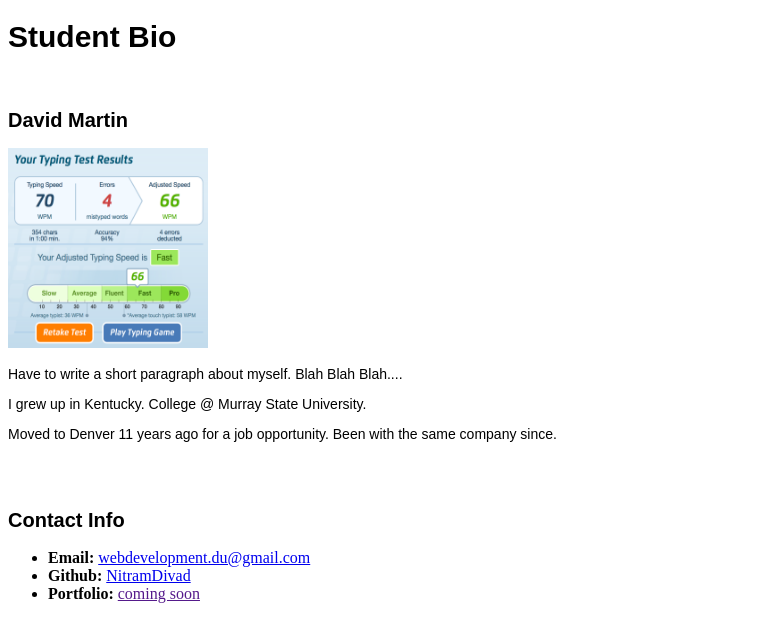
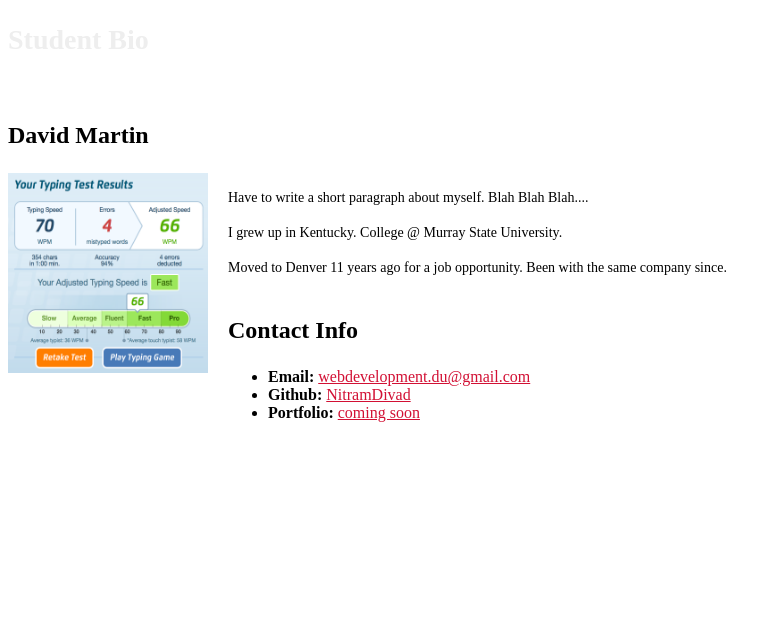
Before and after one commit to NitramDivad/InClass_May9, a plain HTML site: page index.html in a window 1280 px wide. Shown: the whole page, without its empty margins (0-781 px from the left). Drawn offline with Linux system fonts and the light colour scheme.

Commit message:
updated html and css

```diff
--- a/index.html
+++ b/index.html
@@ -7,22 +7,30 @@
     <link rel="stylesheet" href="style.css">
     <title>Student Bio</title>
 </head>
-<body>
+<body class="myclass">
+    <div class="container"></div>
         <h1>Student Bio</h1>
         <br>
         <h2>David Martin</h2>
-    <img class="my_image" src="NormalTyping.png" alt="my typing inmage">
 
+        <img id="bio-image" src="NormalTyping.png" alt="my typing inmage">
+
+        <section id="main-bio">
             <p>Have to write a short paragraph about myself.  Blah Blah Blah....</p>
             <p>I grew up in Kentucky.  College @ Murray State University.</p>
             <p>Moved to Denver 11 years ago for a job opportunity.  Been with the same company since.</p>
+        </section>
 
         <br><br>
+
+        <section id="contact-info">
             <h2>Contact Info</h2>
             <ul>
-        <li><b>Email:</b>  <a href="mailto: webdevelopment.du@gmail.com">webdevelopment.du@gmail.com</a></li>
-        <li><b>Github:</b>  <a href="http;//wwww.github.com">NitramDivad</a></li>
-        <li><b>Portfolio:</b>  <a href="">coming soon</a></li>
+                <li><b>Email:</b>  <a class="linkcolor" href="mailto: webdevelopment.du@gmail.com">webdevelopment.du@gmail.com</a></li>
+                <li><b>Github:</b>  <a class="linkcolor" href="http;//wwww.github.com">NitramDivad</a></li>
+                <li><b>Portfolio:</b>  <a class="linkcolor" href="">coming soon</a></li>
             </ul>
+        </section>
+    </div>
 </body>
 </html>
--- a/style.css
+++ b/style.css
@@ -1,19 +1,51 @@
-.my_image {
+#bio-image {
     height: 200px;
     width: 200px;
+    float: left;
+    margin-right: 20px;
+}
+
+#main-bio {
+    float: left;
+    width: 70%;
+}
+
+#contact-info {
+    float: left;
+    width: 30%;
+}
+
+.container {
+    margin: 0 auto;
+}
+
+.linkcolor {
+    color: #d21034;
+}
+
+.mybody {
+    font-family: Georgia, 'Times New Roman', Times, serif;
+    background-color: #efeee7;
+    color: #333333;
+    margin: 0;
+    padding: 0;
 }
 
 h1 {
-    font-family: Arial, Helvetica, sans-serif;
-    font-size: 30px;
+    /* font-family: Arial, Helvetica, sans-serif; */
+    font-size: 28px;
+    line-height: 42px;
+    color: #eee;
 }
 
 h2 {
-    font-family: Arial, Helvetica, sans-serif;
-    font-size: 20px;
+    /* font-family: Arial, Helvetica, sans-serif; */
+    font-size: 24px;
+    line-height: 36px;
 }
 
 p {
-    font-family: Arial, Helvetica, sans-serif;
+    /* font-family: Arial, Helvetica, sans-serif; */
     font-size: 14px;
+    line-height: 21px;
 }
```
Lines whose indentation alone changed are shown as unchanged.
